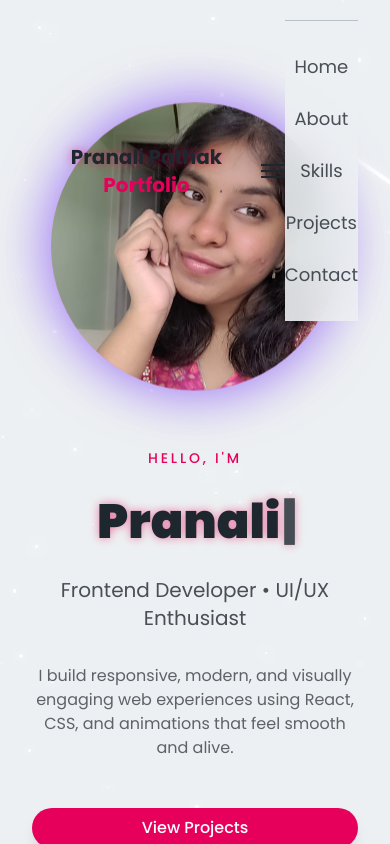
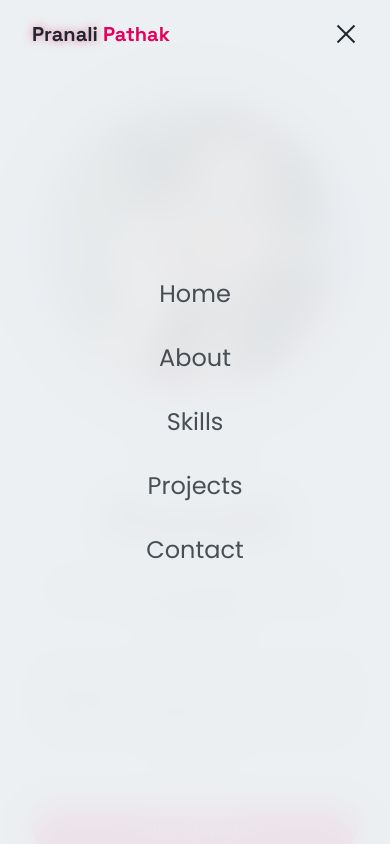
Before and after one commit to PranaliPathak04/Portfolio_04, a React (Vite) app: page / in a window 390 px wide. Both pictures are taken after a click on the button 346 px from the left and 34 px from the top of the page. Shown: the top 844 px of the page. Built offline with nearby package versions, Linux system fonts and the light colour scheme.

Commit message:
feat : navbar made prettier

```diff
--- a/index.html
+++ b/index.html
@@ -9,7 +9,12 @@
     <link
       href="https://fonts.googleapis.com/css2?family=Poppins:wght@300;400;500;600;700;800;900&display=swap"
       rel="stylesheet"
-/>
+    />
+    <link rel="preconnect" href="https://fonts.googleapis.com" />
+    <link
+      href="https://fonts.googleapis.com/css2?family=Space+Grotesk:wght@400;600;700;900&display=swap"
+      rel="stylesheet"
+    />
 
     <title>Pranali Pathak - Portfolio</title>
   </head>
--- a/src/components/Hero.jsx
+++ b/src/components/Hero.jsx
@@ -147,7 +147,7 @@ export const Hero = () => {
             {/* Name */}
             <h1
               ref={nameRef}
-              className="reveal reveal-delay-2 text-5xl sm:text-6xl md:text-7xl font-black leading-tight"
+              className="reveal reveal-delay-2 font-display text-5xl sm:text-6xl md:text-7xl font-black leading-tight"
             >
               <span className="text-glow">
                 <Typewriter
--- a/src/components/Navbar.jsx
+++ b/src/components/Navbar.jsx
@@ -13,40 +13,41 @@ export const Navbar = () => {
   const [isOpen, setIsOpen] = useState(false);
 
   useEffect(() => {
-    const handleScroll = () => {
-      setIsScrolled(window.scrollY > 10);
-    };
-
+    const handleScroll = () => setIsScrolled(window.scrollY > 10);
     window.addEventListener("scroll", handleScroll);
     return () => window.removeEventListener("scroll", handleScroll);
-  });
+  }, []);
+
   return (
     <nav
       className={cn(
         "fixed w-full z-40 transition-all duration-300",
-        isScrolled ? "py-3 bg-background-blur-md shadow-xs" : "py-5",
+        isScrolled
+          ? "py-3 bg-background/70 backdrop-blur-lg border-b border-border/50 shadow-lg"
+          : "py-5 bg-transparent",
       )}
     >
       <div className="container flex items-center justify-between">
         <a
           href="#hero"
-          className="text-xl font-bold text-primary flex items-center"
+          className="font-display text-xl font-bold flex items-center group"
         >
           <span className="relative z-10">
-            <span className="text-glow text-foreground ">Pranali Pathak</span>{" "}
-            Portfolio
+            <span className="text-glow text-foreground">Pranali</span>{" "}
+            <span className="text-primary">Pathak</span>
           </span>
         </a>
 
-        {/* desktop nav*/}
+        {/* desktop nav */}
         <div className="hidden md:flex space-x-8">
           {navItems.map((item, key) => (
             <a
               key={key}
               href={item.href}
-              className="text-foreground/80 hover:text-cyan-400 transition-colors duration-300"
+              className="relative text-foreground/80 hover:text-primary transition-colors duration-300 group"
             >
               {item.name}
+              <span className="absolute left-0 -bottom-1 w-0 h-0.5 bg-primary transition-all duration-300 group-hover:w-full" />
             </a>
           ))}
         </div>
@@ -54,31 +55,49 @@ export const Navbar = () => {
         {/* Mobile hamburger */}
         <button
           onClick={() => setIsOpen(!isOpen)}
-          className="md:hidden flex flex-col gap-1"
+          className="md:hidden flex flex-col gap-1.5 z-50"
         >
-          <span className="h-0.5 w-6 bg-foreground"></span>
-          <span className="h-0.5 w-6 bg-foreground"></span>
-          <span className="h-0.5 w-6 bg-foreground"></span>
+          <span
+            className={cn(
+              "h-0.5 w-6 bg-foreground transition-all duration-300",
+              isOpen && "rotate-45 translate-y-2",
+            )}
+          />
+          <span
+            className={cn(
+              "h-0.5 w-6 bg-foreground transition-opacity duration-300",
+              isOpen && "opacity-0",
+            )}
+          />
+          <span
+            className={cn(
+              "h-0.5 w-6 bg-foreground transition-all duration-300",
+              isOpen && "-rotate-45 -translate-y-2",
+            )}
+          />
         </button>
 
         {/* Mobile menu */}
-        {isOpen && (
-          <div className="md:hidden bg-background/90 backdrop-blur-lg border-t border-border">
-            <div className="flex flex-col items-center gap-6 py-8">
+        <div
+          className={cn(
+            "fixed inset-0 bg-background/95 backdrop-blur-lg flex flex-col items-center justify-center gap-8 transition-all duration-300 md:hidden",
+            isOpen
+              ? "opacity-100 pointer-events-auto"
+              : "opacity-0 pointer-events-none",
+          )}
+        >
           {navItems.map((item) => (
             <a
               key={item.name}
               href={item.href}
               onClick={() => setIsOpen(false)}
-                  className="text-lg text-foreground/80 hover:text-cyan-400 transition-colors"
+              className="text-2xl text-foreground/80 hover:text-primary transition-colors"
             >
               {item.name}
             </a>
           ))}
         </div>
       </div>
-        )}
-      </div>
     </nav>
   );
 };
--- a/src/index.css
+++ b/src/index.css
@@ -10,6 +10,8 @@
   --color-primary-foreground: hsl(var(--primary-foreground));
 
   --color-card: hsl(var(--card));
+
+  --font-display: "Space Grotesk", sans-serif;
 
   --animate-float: float 6s ease-in-out infinite;
   --animate-pulse-subtle: pulse-subtle 4s ease-in-out infinite;
```
Lines whose indentation alone changed are shown as unchanged.
